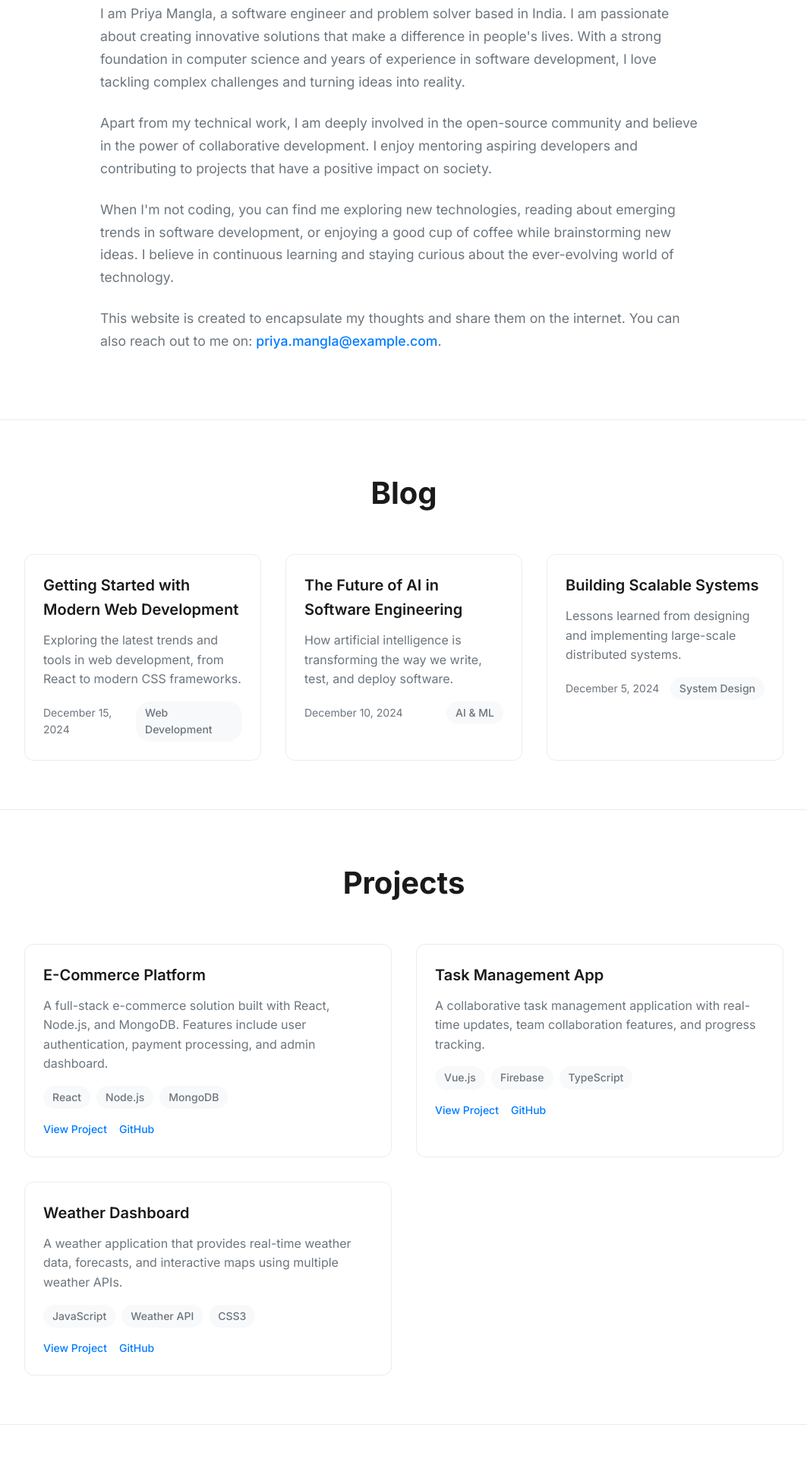
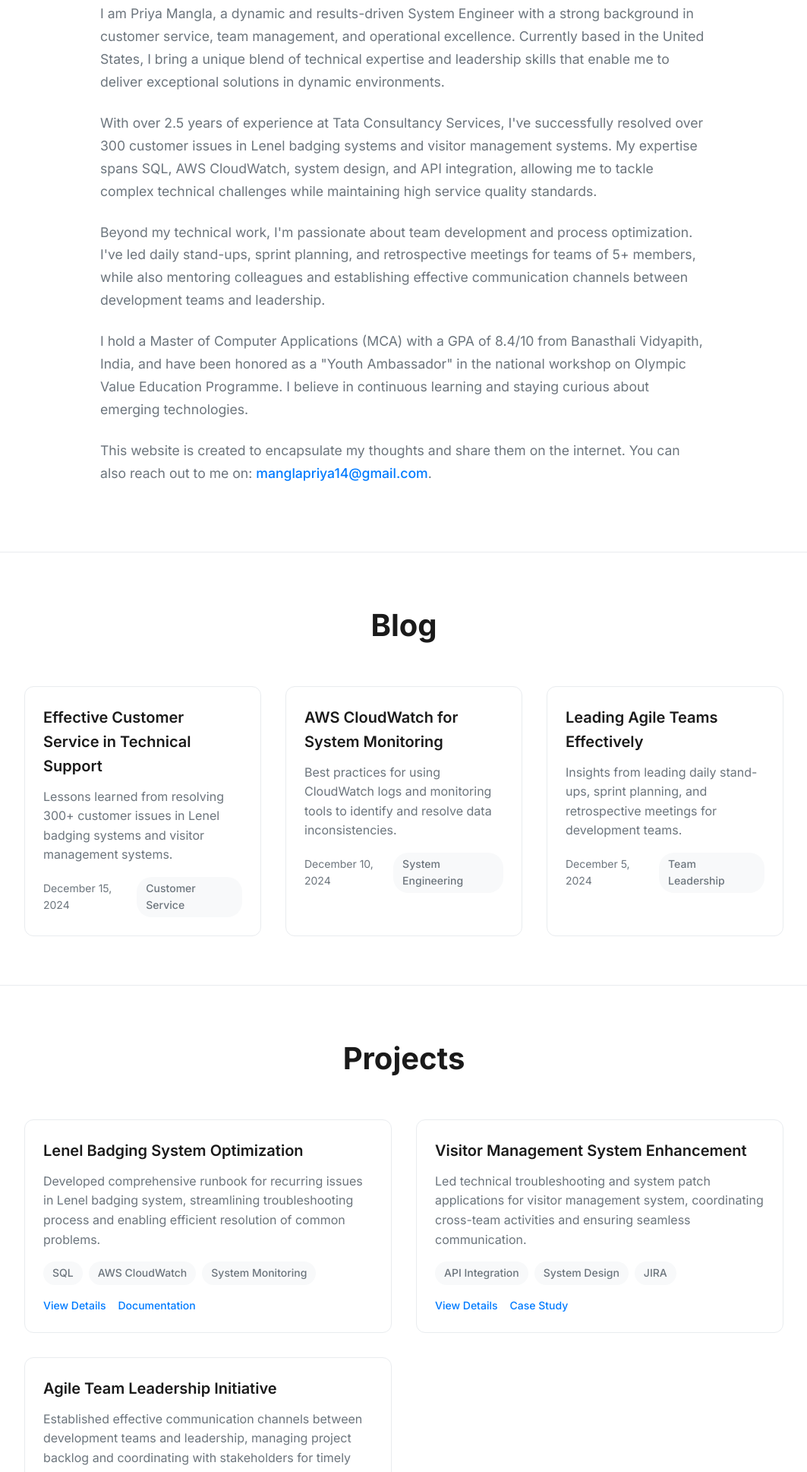
Before and after one commit to priyamangla14/priyamangla14.github.io, a plain HTML site: page index.html in a window 1280 px wide. Shown: the part 863-2800 px from the top of the page at 76% size, without its empty margins (108-1171 px from the left). Drawn offline with Linux system fonts and the light colour scheme.

Commit message:
Attaching resume button to Resume file and updating content accordingly

```diff
--- a/index.html
+++ b/index.html
@@ -3,7 +3,7 @@
 <head>
     <meta charset="UTF-8">
     <meta name="viewport" content="width=device-width, initial-scale=1.0">
-    <title>Priya Mangla - Software Engineer</title>
+    <title>Priya Mangla - System Engineer</title>
     <link rel="stylesheet" href="styles.css">
     <link href="https://fonts.googleapis.com/css2?family=Inter:wght@300;400;500;600;700&display=swap" rel="stylesheet">
     <link rel="stylesheet" href="https://cdnjs.cloudflare.com/ajax/libs/font-awesome/6.0.0/css/all.min.css">
@@ -18,7 +18,7 @@
                     <a href="#about" class="nav-link">About</a>
                     <a href="#blog" class="nav-link">Blog</a>
                     <a href="#projects" class="nav-link">Projects</a>
-                    <a href="#resume" class="nav-link">Resume</a>
+                    <a href="PriyaResume.pdf" class="nav-link" target="_blank">Resume</a>
                 </nav>
                 <div class="theme-toggle">
                     <button id="theme-toggle" class="theme-btn">
@@ -34,12 +34,12 @@
                 <div class="hero-content">
                     <h1 class="hero-title">Hi, I am <span class="highlight">Priya Mangla</span>. Welcome to my home on the internet.</h1>
                     <p class="hero-subtitle">
-                        A software engineer and problem solver with a passion for technology, innovation, and creating meaningful solutions. This is where I write about my thoughts, experiences, and learnings.
+                        A dynamic System Engineer with expertise in customer service, team management, and operational excellence. Passionate about delivering exceptional solutions and maintaining high service quality in dynamic environments.
                     </p>
                     <div class="hero-buttons">
                         <a href="#blog" class="btn btn-primary">Blog</a>
                         <a href="#projects" class="btn btn-secondary">Projects</a>
-                        <a href="#resume" class="btn btn-secondary">Resume</a>
+                        <a href="PriyaResume.pdf" class="btn btn-secondary" target="_blank">Resume</a>
                     </div>
                 </div>
             </section>
@@ -53,16 +53,19 @@
                             Hi fellow dreamer, thanks for stopping by!
                         </p>
                         <p class="about-text">
-                            I am Priya Mangla, a software engineer and problem solver based in India. I am passionate about creating innovative solutions that make a difference in people's lives. With a strong foundation in computer science and years of experience in software development, I love tackling complex challenges and turning ideas into reality.
+                            I am Priya Mangla, a dynamic and results-driven System Engineer with a strong background in customer service, team management, and operational excellence. Currently based in the United States, I bring a unique blend of technical expertise and leadership skills that enable me to deliver exceptional solutions in dynamic environments.
                         </p>
                         <p class="about-text">
-                            Apart from my technical work, I am deeply involved in the open-source community and believe in the power of collaborative development. I enjoy mentoring aspiring developers and contributing to projects that have a positive impact on society.
+                            With over 2.5 years of experience at Tata Consultancy Services, I've successfully resolved over 300 customer issues in Lenel badging systems and visitor management systems. My expertise spans SQL, AWS CloudWatch, system design, and API integration, allowing me to tackle complex technical challenges while maintaining high service quality standards.
                         </p>
                         <p class="about-text">
-                            When I'm not coding, you can find me exploring new technologies, reading about emerging trends in software development, or enjoying a good cup of coffee while brainstorming new ideas. I believe in continuous learning and staying curious about the ever-evolving world of technology.
+                            Beyond my technical work, I'm passionate about team development and process optimization. I've led daily stand-ups, sprint planning, and retrospective meetings for teams of 5+ members, while also mentoring colleagues and establishing effective communication channels between development teams and leadership.
                         </p>
                         <p class="about-text">
-                            This website is created to encapsulate my thoughts and share them on the internet. You can also reach out to me on: <a href="mailto:priya.mangla@example.com" class="email-link">priya.mangla@example.com</a>.
+                            I hold a Master of Computer Applications (MCA) with a GPA of 8.4/10 from Banasthali Vidyapith, India, and have been honored as a "Youth Ambassador" in the national workshop on Olympic Value Education Programme. I believe in continuous learning and staying curious about emerging technologies.
+                        </p>
+                        <p class="about-text">
+                            This website is created to encapsulate my thoughts and share them on the internet. You can also reach out to me on: <a href="mailto:manglapriya14@gmail.com" class="email-link">manglapriya14@gmail.com</a>.
                         </p>
                     </div>
                 </div>
@@ -75,37 +78,37 @@
                     <div class="blog-grid">
                         <article class="blog-card">
                             <div class="blog-card-content">
-                                <h3 class="blog-title">Getting Started with Modern Web Development</h3>
+                                <h3 class="blog-title">Effective Customer Service in Technical Support</h3>
                                 <p class="blog-excerpt">
-                                    Exploring the latest trends and tools in web development, from React to modern CSS frameworks.
+                                    Lessons learned from resolving 300+ customer issues in Lenel badging systems and visitor management systems.
                                 </p>
                                 <div class="blog-meta">
                                     <span class="blog-date">December 15, 2024</span>
-                                    <span class="blog-category">Web Development</span>
+                                    <span class="blog-category">Customer Service</span>
                                 </div>
                             </div>
                         </article>
                         <article class="blog-card">
                             <div class="blog-card-content">
-                                <h3 class="blog-title">The Future of AI in Software Engineering</h3>
+                                <h3 class="blog-title">AWS CloudWatch for System Monitoring</h3>
                                 <p class="blog-excerpt">
-                                    How artificial intelligence is transforming the way we write, test, and deploy software.
+                                    Best practices for using CloudWatch logs and monitoring tools to identify and resolve data inconsistencies.
                                 </p>
                                 <div class="blog-meta">
                                     <span class="blog-date">December 10, 2024</span>
-                                    <span class="blog-category">AI & ML</span>
+                                    <span class="blog-category">System Engineering</span>
                                 </div>
                             </div>
                         </article>
                         <article class="blog-card">
                             <div class="blog-card-content">
-                                <h3 class="blog-title">Building Scalable Systems</h3>
+                                <h3 class="blog-title">Leading Agile Teams Effectively</h3>
                                 <p class="blog-excerpt">
-                                    Lessons learned from designing and implementing large-scale distributed systems.
+                                    Insights from leading daily stand-ups, sprint planning, and retrospective meetings for development teams.
                                 </p>
                                 <div class="blog-meta">
                                     <span class="blog-date">December 5, 2024</span>
-                                    <span class="blog-category">System Design</span>
+                                    <span class="blog-category">Team Leadership</span>
                                 </div>
                             </div>
                         </article>
@@ -120,52 +123,52 @@
                     <div class="projects-grid">
                         <div class="project-card">
                             <div class="project-content">
-                                <h3 class="project-title">E-Commerce Platform</h3>
+                                <h3 class="project-title">Lenel Badging System Optimization</h3>
                                 <p class="project-description">
-                                    A full-stack e-commerce solution built with React, Node.js, and MongoDB. Features include user authentication, payment processing, and admin dashboard.
+                                    Developed comprehensive runbook for recurring issues in Lenel badging system, streamlining troubleshooting process and enabling efficient resolution of common problems.
                                 </p>
                                 <div class="project-tech">
-                                    <span class="tech-tag">React</span>
-                                    <span class="tech-tag">Node.js</span>
-                                    <span class="tech-tag">MongoDB</span>
+                                    <span class="tech-tag">SQL</span>
+                                    <span class="tech-tag">AWS CloudWatch</span>
+                                    <span class="tech-tag">System Monitoring</span>
                                 </div>
                                 <div class="project-links">
-                                    <a href="#" class="project-link">View Project</a>
-                                    <a href="#" class="project-link">GitHub</a>
+                                    <a href="#" class="project-link">View Details</a>
+                                    <a href="#" class="project-link">Documentation</a>
                                 </div>
                             </div>
                         </div>
                         <div class="project-card">
                             <div class="project-content">
-                                <h3 class="project-title">Task Management App</h3>
+                                <h3 class="project-title">Visitor Management System Enhancement</h3>
                                 <p class="project-description">
-                                    A collaborative task management application with real-time updates, team collaboration features, and progress tracking.
+                                    Led technical troubleshooting and system patch applications for visitor management system, coordinating cross-team activities and ensuring seamless communication.
                                 </p>
                                 <div class="project-tech">
-                                    <span class="tech-tag">Vue.js</span>
-                                    <span class="tech-tag">Firebase</span>
-                                    <span class="tech-tag">TypeScript</span>
+                                    <span class="tech-tag">API Integration</span>
+                                    <span class="tech-tag">System Design</span>
+                                    <span class="tech-tag">JIRA</span>
                                 </div>
                                 <div class="project-links">
-                                    <a href="#" class="project-link">View Project</a>
-                                    <a href="#" class="project-link">GitHub</a>
+                                    <a href="#" class="project-link">View Details</a>
+                                    <a href="#" class="project-link">Case Study</a>
                                 </div>
                             </div>
                         </div>
                         <div class="project-card">
                             <div class="project-content">
-                                <h3 class="project-title">Weather Dashboard</h3>
+                                <h3 class="project-title">Agile Team Leadership Initiative</h3>
                                 <p class="project-description">
-                                    A weather application that provides real-time weather data, forecasts, and interactive maps using multiple weather APIs.
+                                    Established effective communication channels between development teams and leadership, managing project backlog and coordinating with stakeholders for timely deliverables.
                                 </p>
                                 <div class="project-tech">
-                                    <span class="tech-tag">JavaScript</span>
-                                    <span class="tech-tag">Weather API</span>
-                                    <span class="tech-tag">CSS3</span>
+                                    <span class="tech-tag">Agile/Scrum</span>
+                                    <span class="tech-tag">Sprint Planning</span>
+                                    <span class="tech-tag">Stakeholder Management</span>
                                 </div>
                                 <div class="project-links">
-                                    <a href="#" class="project-link">View Project</a>
-                                    <a href="#" class="project-link">GitHub</a>
+                                    <a href="#" class="project-link">View Details</a>
+                                    <a href="#" class="project-link">Methodology</a>
                                 </div>
                             </div>
                         </div>
@@ -182,22 +185,22 @@
                             <h3 class="resume-section-title">Experience</h3>
                             <div class="resume-item">
                                 <div class="resume-item-header">
-                                    <h4 class="resume-item-title">Senior Software Engineer</h4>
-                                    <span class="resume-item-company">Tech Company Inc.</span>
-                                    <span class="resume-item-date">2022 - Present</span>
+                                    <h4 class="resume-item-title">Retail Sales Officer</h4>
+                                    <span class="resume-item-company">Tanishq Jewelers</span>
+                                    <span class="resume-item-date">Feb 2025 - Present</span>
                                 </div>
                                 <p class="resume-item-description">
-                                    Leading development of scalable web applications, mentoring junior developers, and implementing best practices for code quality and performance.
+                                    Generated daily sales averaging 5,000-12,000 USD by effectively presenting product features and building trust with clients in luxury jewelry retail sector. Executed comprehensive sales process from initial customer greeting to final transaction closure, ensuring seamless customer experience throughout the buying journey.
                                 </p>
                             </div>
                             <div class="resume-item">
                                 <div class="resume-item-header">
-                                    <h4 class="resume-item-title">Software Engineer</h4>
-                                    <span class="resume-item-company">Startup XYZ</span>
-                                    <span class="resume-item-date">2020 - 2022</span>
+                                    <h4 class="resume-item-title">System Engineer</h4>
+                                    <span class="resume-item-company">Tata Consultancy Services</span>
+                                    <span class="resume-item-date">May 2022 - Dec 2024</span>
                                 </div>
                                 <p class="resume-item-description">
-                                    Developed full-stack applications, collaborated with cross-functional teams, and contributed to product strategy and implementation.
+                                    Resolved over 300 customer issues in Lenel badging system and visitor management system. Led technical troubleshooting using SQL queries, CloudWatch logs, and system monitoring tools. Developed comprehensive runbook for recurring issues and coordinated cross-team activities for system patch applications. Led daily stand-ups, sprint planning, and retrospective meetings for a team of 5 members.
                                 </p>
                             </div>
                         </div>
@@ -205,25 +208,44 @@
                             <h3 class="resume-section-title">Education</h3>
                             <div class="resume-item">
                                 <div class="resume-item-header">
-                                    <h4 class="resume-item-title">Bachelor of Technology in Computer Science</h4>
-                                    <span class="resume-item-company">University Name</span>
-                                    <span class="resume-item-date">2016 - 2020</span>
+                                    <h4 class="resume-item-title">Master of Computer Applications (MCA)</h4>
+                                    <span class="resume-item-company">Banasthali Vidyapith, India</span>
+                                    <span class="resume-item-date">Jul 2019 - Jun 2021</span>
                                 </div>
+                                <p class="resume-item-description">
+                                    GPA: 8.4/10
+                                </p>
+                            </div>
+                            <div class="resume-item">
+                                <div class="resume-item-header">
+                                    <h4 class="resume-item-title">Bachelor of Computer Applications (BCA)</h4>
+                                    <span class="resume-item-company">Banasthali Vidyapith, India</span>
+                                    <span class="resume-item-date">Jul 2016 - Jun 2019</span>
+                                </div>
+                                <p class="resume-item-description">
+                                    GPA: 7.7/10
+                                </p>
                             </div>
                         </div>
                         <div class="resume-section">
                             <h3 class="resume-section-title">Skills</h3>
                             <div class="skills-grid">
-                                <span class="skill-tag">JavaScript</span>
-                                <span class="skill-tag">React</span>
-                                <span class="skill-tag">Node.js</span>
-                                <span class="skill-tag">Python</span>
-                                <span class="skill-tag">TypeScript</span>
-                                <span class="skill-tag">MongoDB</span>
-                                <span class="skill-tag">PostgreSQL</span>
-                                <span class="skill-tag">Docker</span>
-                                <span class="skill-tag">AWS</span>
-                                <span class="skill-tag">Git</span>
+                                <span class="skill-tag">SQL</span>
+                                <span class="skill-tag">AWS CloudWatch</span>
+                                <span class="skill-tag">System Design</span>
+                                <span class="skill-tag">API Integration</span>
+                                <span class="skill-tag">Database Management</span>
+                                <span class="skill-tag">Agile/Scrum</span>
+                                <span class="skill-tag">Sprint Planning</span>
+                                <span class="skill-tag">Risk Management</span>
+                                <span class="skill-tag">JIRA</span>
+                                <span class="skill-tag">ServiceNow</span>
+                                <span class="skill-tag">Slack</span>
+                                <span class="skill-tag">Microsoft Office</span>
+                                <span class="skill-tag">Q-SYS</span>
+                                <span class="skill-tag">Technical Troubleshooting</span>
+                                <span class="skill-tag">Team Leadership</span>
+                                <span class="skill-tag">Process Optimization</span>
                             </div>
                         </div>
                     </div>
@@ -235,10 +257,10 @@
         <footer class="footer">
             <div class="footer-content">
                 <div class="social-links">
-                    <a href="#" class="social-link"><i class="fab fa-linkedin"></i></a>
+                    <a href="https://linkedin.com/in/priyamangla14" class="social-link" target="_blank"><i class="fab fa-linkedin"></i></a>
                     <a href="#" class="social-link"><i class="fab fa-github"></i></a>
                     <a href="#" class="social-link"><i class="fab fa-twitter"></i></a>
-                    <a href="mailto:priya.mangla@example.com" class="social-link"><i class="fas fa-envelope"></i></a>
+                    <a href="mailto:manglapriya14@gmail.com" class="social-link"><i class="fas fa-envelope"></i></a>
                 </div>
                 <p class="footer-text">
                     © 2024 Priya Mangla. All rights reserved.
```
Also changed, not shown: script.js (+7 -1 lines), 2 other files.
